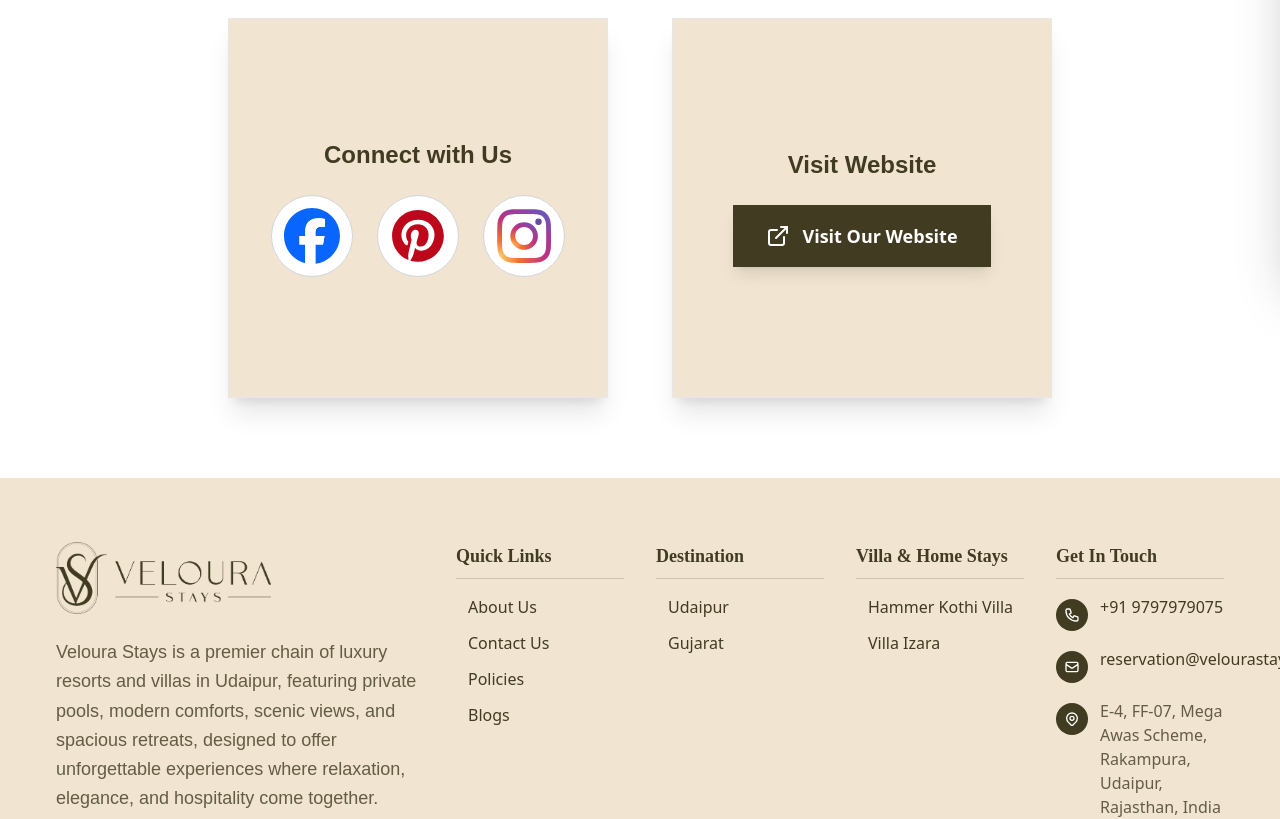
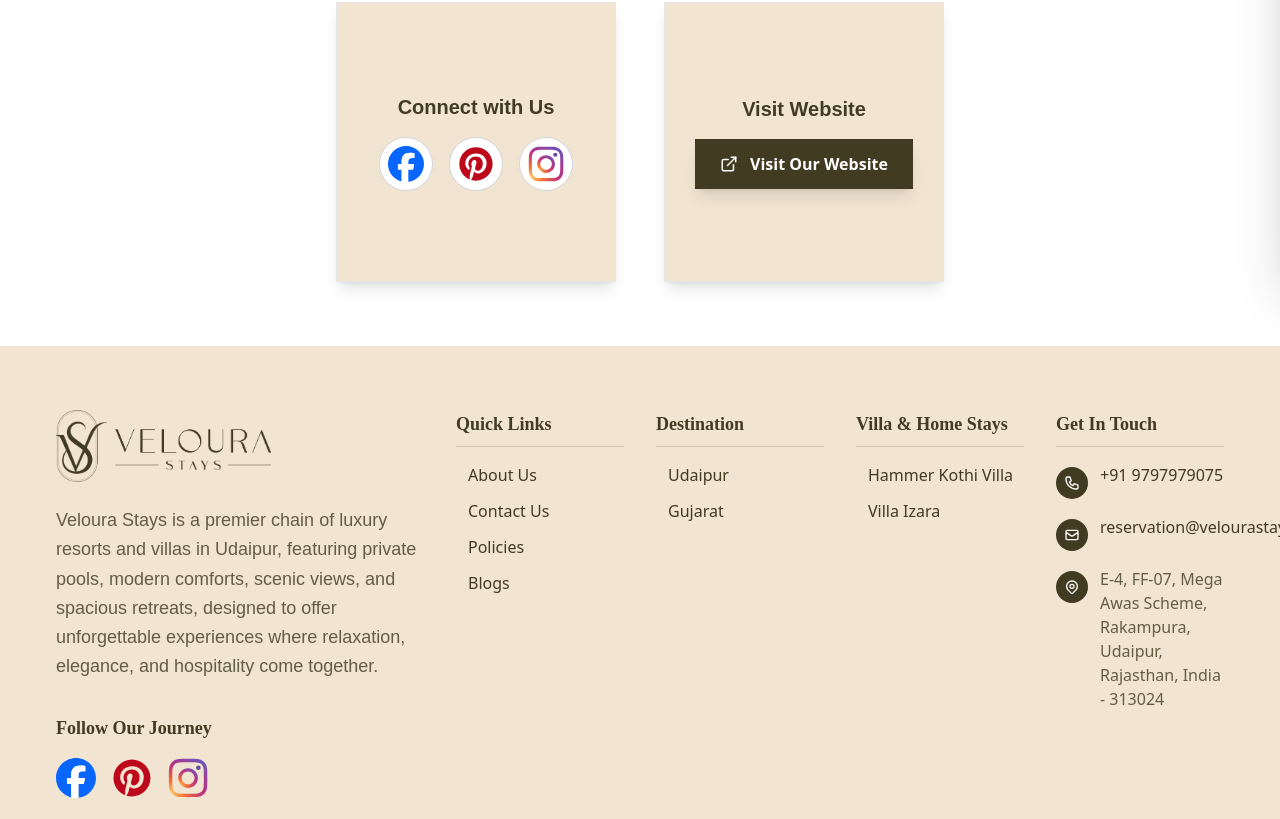
Before and after one commit to krunalvegda02/ValouraStays, a React (Vite) app: page /thankyou in a window 1280 px wide. Shown: the part 520-1339 px from the top of the page. Built offline with nearby package versions, Linux system fonts and the light colour scheme; a web font is replaced by a local one.

Commit message:
refactor: update layout and styling in Blog, Thankyou, and Footer components

```diff
--- a/src/Pages/ContactUs/EmailForm.jsx
+++ b/src/Pages/ContactUs/EmailForm.jsx
@@ -62,7 +62,7 @@ const ContactForm = () => {
             return;
         }
         setErrors({});
-        navigate('/thankyou');
+        navigate('/Thankyou');
     };
 
     const isSubmitDisabled =
--- a/src/Pages/Thankyou/Thankyou.jsx
+++ b/src/Pages/Thankyou/Thankyou.jsx
@@ -8,22 +8,20 @@ import FacebookIcon from '../../assets/social/facebook.svg?react';
 import PinterestIcon from '../../assets/social/pinterest.svg?react';
 import InstagramIcon from '../../assets/social/Instagram.svg?react';
 
-
-
 const Thankyou = () => {
   // ✅ Social links
   const socialLinks = [
     {
       href: "https://www.facebook.com/people/Veloura-Stays/61581131180973/",
-      icon: <FacebookIcon className="w-8 h-8 sm:w-12 sm:h-12 md:w-14 md:h-14" />,
+      icon: <FacebookIcon className="w-6 h-6 sm:w-8 sm:h-8 md:w-9 md:h-9" />,
     },
     {
       href: "https://www.pinterest.com/velourastays/",
-      icon: <PinterestIcon className="w-10 h-10 sm:w-12 sm:h-12 md:w-14 md:h-14" />,
+      icon: <PinterestIcon className="w-7 h-7 sm:w-8 sm:h-8 md:w-9 md:h-9" />,
     },
     {
       href: "https://www.instagram.com/velourastays/",
-      icon: <InstagramIcon className="w-10 h-10 sm:w-12 sm:h-12 md:w-14 md:h-14" />,
+      icon: <InstagramIcon className="w-7 h-7 sm:w-8 sm:h-8 md:w-9 md:h-9" />,
     },
   ];
 
@@ -34,7 +32,7 @@ const Thankyou = () => {
         image={IMAGES.THANKYOUHERO}
         title={
           <div
-            className="text-4xl sm:text-5xl md:text-6xl"
+            className="text-3xl sm:text-4xl md:text-5xl"
             style={{
               fontFamily: "'MonteCarlo', cursive",
               color: Theme.colors.background,
@@ -47,28 +45,28 @@ const Thankyou = () => {
       />
 
       {/* ✅ Main Section */}
-      <div className="flex flex-col md:flex-row justify-center items-center gap-8 sm:gap-10 md:gap-16 px-4 sm:px-8 py-12 sm:py-16 md:py-20">
+      <div className="flex flex-col md:flex-row justify-center items-center gap-6 sm:gap-8 md:gap-12 px-4 sm:px-6 py-10 sm:py-12 md:py-16">
 
         {/* 🌐 Social Media Box */}
         <div
-          className="w-[300px] h-[300px] sm:w-[340px] sm:h-[340px] md:w-[380px] md:h-[380px] shadow-xl flex flex-col justify-center items-center text-center border border-gray-200 bg-white"
+          className="w-[220px] h-[220px] sm:w-[260px] sm:h-[260px] md:w-[280px] md:h-[280px] shadow-lg flex flex-col justify-center items-center text-center border border-gray-200 "
           style={{ backgroundColor: Theme.colors.background }}
         >
           <p
-            className="text-lg sm:text-xl md:text-2xl font-semibold mb-6"
+            className="text-base sm:text-lg md:text-xl font-semibold mb-4"
             style={{ color: Theme.colors.text }}
           >
             Connect with Us
           </p>
 
-          <div className="flex gap-4 sm:gap-6 justify-center">
+          <div className="flex gap-3 sm:gap-4 justify-center">
             {socialLinks.map((social, index) => (
               <a
                 key={index}
                 href={social.href}
                 target="_blank"
                 rel="noopener noreferrer"
-                className="p-2 sm:p-3 rounded-full bg-white border border-gray-300 transition-all duration-300 hover:scale-110 hover:shadow-lg flex items-center justify-center"
+                className="p-2 rounded-full bg-white border border-gray-300 transition-all duration-300 hover:scale-110 hover:shadow-md flex items-center justify-center"
               >
                 {social.icon}
               </a>
@@ -78,11 +76,11 @@ const Thankyou = () => {
 
         {/* 🌎 Website Button Box */}
         <div
-          className="w-[300px] h-[300px] sm:w-[340px] sm:h-[340px] md:w-[380px] md:h-[380px] shadow-xl flex flex-col justify-center items-center text-center border border-gray-200 bg-white"
+          className="w-[220px] h-[220px] sm:w-[260px] sm:h-[260px] md:w-[280px] md:h-[280px] shadow-lg flex flex-col justify-center items-center text-center border border-gray-200 "
           style={{ backgroundColor: Theme.colors.background }}
         >
           <p
-            className="text-lg sm:text-xl md:text-2xl font-semibold mb-6"
+            className="text-base sm:text-lg md:text-xl font-semibold mb-4"
             style={{ color: Theme.colors.text }}
           >
             Visit Website
@@ -91,11 +89,11 @@ const Thankyou = () => {
           <Button
             icon={false}
             variant="secondary"
-            className="flex items-center gap-3 px-6 py-3 sm:px-8 sm:py-4 text-white font-semibold text-base sm:text-lg transition-all duration-300 hover:scale-105 hover:shadow-xl group"
+            className="flex items-center gap-2 px-5 py-2 sm:px-6 sm:py-3 text-white font-semibold text-sm sm:text-base transition-all duration-300 hover:scale-105 hover:shadow-md group"
             onClick={() => window.open('https://valoura-stays-z7gb.vercel.app/', '_blank')}
           >
             <ExternalLink
-              size={24}
+              size={18}
               className="group-hover:rotate-45 transition-transform"
             />
             Visit Our Website
--- a/src/components/FAQ.jsx
+++ b/src/components/FAQ.jsx
@@ -13,7 +13,7 @@ const FAQSection = ({ faqData }) => {
             <div className="">
                 <div className="space-y-4">
                     {/* Section Title */}
-                    <h2 className={`text-xl sm:text-lg md:text-xl font-bold text-[${Theme.colors.text}] pb-2 `}>
+                    <h2 className={`text-xl sm:text-lg md:text-2xl font-bold text-[${Theme.colors.text}] pb-2 `}>
                         Frequently Asked Questions
                     </h2>
 
--- a/src/layout/Footer.jsx
+++ b/src/layout/Footer.jsx
@@ -21,7 +21,7 @@
     },
     {
       href: "https://www.instagram.com/velourastays/",
-        icon: <InstagramIcon className="w-18 h-18 " />,
+      icon: <InstagramIcon className="w-20 h-20" />,
     },
   ];
 
@@ -44,23 +44,36 @@
               hospitality come together.
             </p>
 
+
+            {/* Social Links */}
             {/* Social Links */}
             <div className="text-center sm:text-left">
               <h3 className="text-base sm:text-lg font-semibold mb-4 font-serif">Follow Our Journey</h3>
-                <div className="flex justify-center sm:justify-start space-x-3">
+
+              <div className="flex justify-center sm:justify-start items-center gap-4 md:gap-5">
                 {socialLinks.map((item, i) => (
                   <a
                     key={i}
                     href={item.href}
                     target="_blank"
                     rel="noopener noreferrer"
-                      className="w-19 h-19 sm:w-10 sm:h-10 rounded-full  flex items-center justify-center"
+                    className="flex items-center justify-center
+                   w-9 h-9 sm:w-8 sm:h-8 md:w-10 md:h-10
+                   transition-transform duration-300 hover:scale-110"
+                    style={{
+                      marginLeft: i === 0 ? 0 : '-4px', // ✅ slight overlap, no gap
+                    }}
                   >
-                      {item.icon}
+                    {React.cloneElement(item.icon, {
+                      className:
+                        "w-full h-full object-contain text-[#403B21]",
+                    })}
                   </a>
                 ))}
               </div>
             </div>
+
+
           </div>
 
           {/* Other Columns */}
```
Also changed, not shown: src/Pages/Blogs/Blog.jsx (+22 -17 lines). Lines whose indentation alone changed are shown as unchanged.
